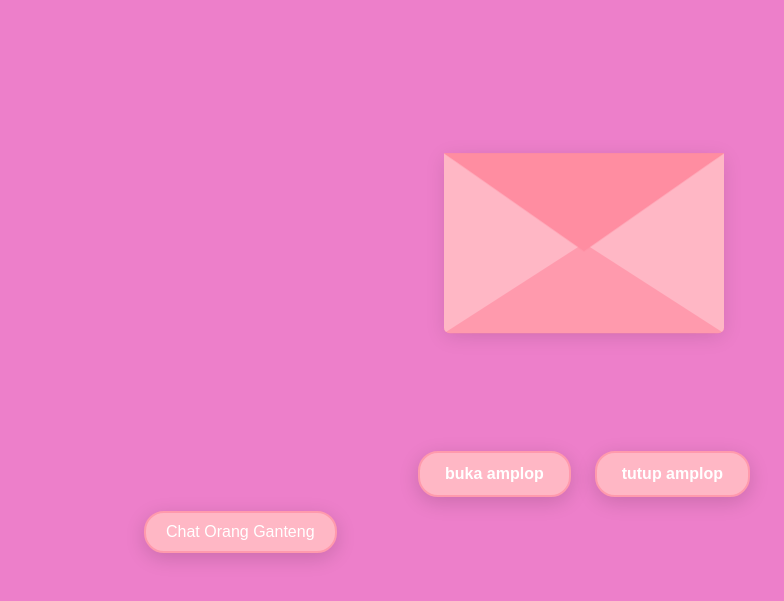
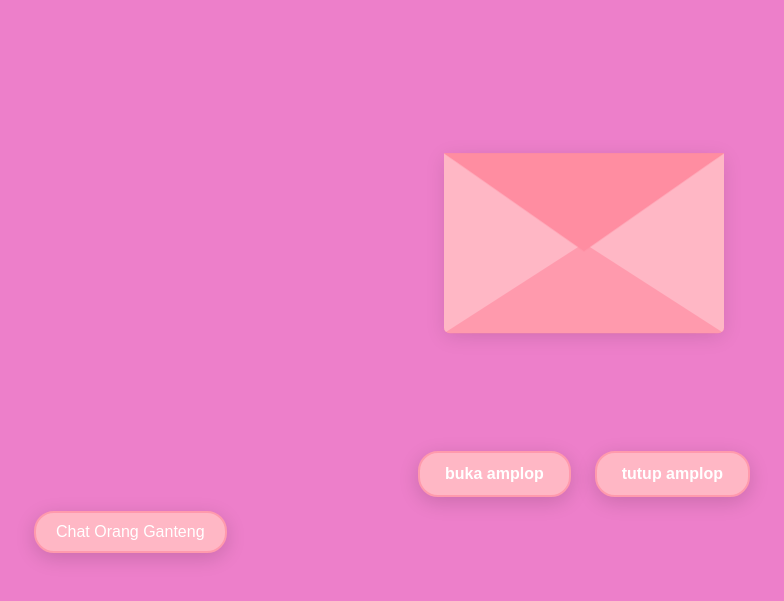
Before and after one commit to fw4nn/amplop, a plain HTML site: page index.html in a window 1280 px wide. Shown: the part 39-640 px from the top of the page, without its empty margins (56-840 px from the left). Drawn offline with nearby package versions, Linux system fonts and the light colour scheme.

Commit message:
Update index.html

```diff
--- a/index.html
+++ b/index.html
@@ -1,6 +1,9 @@
 <!DOCTYPE html>
 <html>
 <head>
+      <meta charset="UTF-8">
+  <meta name="viewport" content="width=device-width, initial-scale=1.0">
+  <meta http-equiv="X-UA-Compatible" content="ie=edge">
     <title>Pink amplop</title>
     <link href="https://fonts.googleapis.com/css2?family=Handlee&display=swap" rel="stylesheet">
     <style>
@@ -268,7 +271,7 @@
     text-decoration: none;
     position: absolute;
     top: 550px;
-    left: 200px;
+    left: 90px;
     width: auto;
     height: auto;
     box-shadow: 0 5px 20px rgba(0,0,0,0.15);
```
